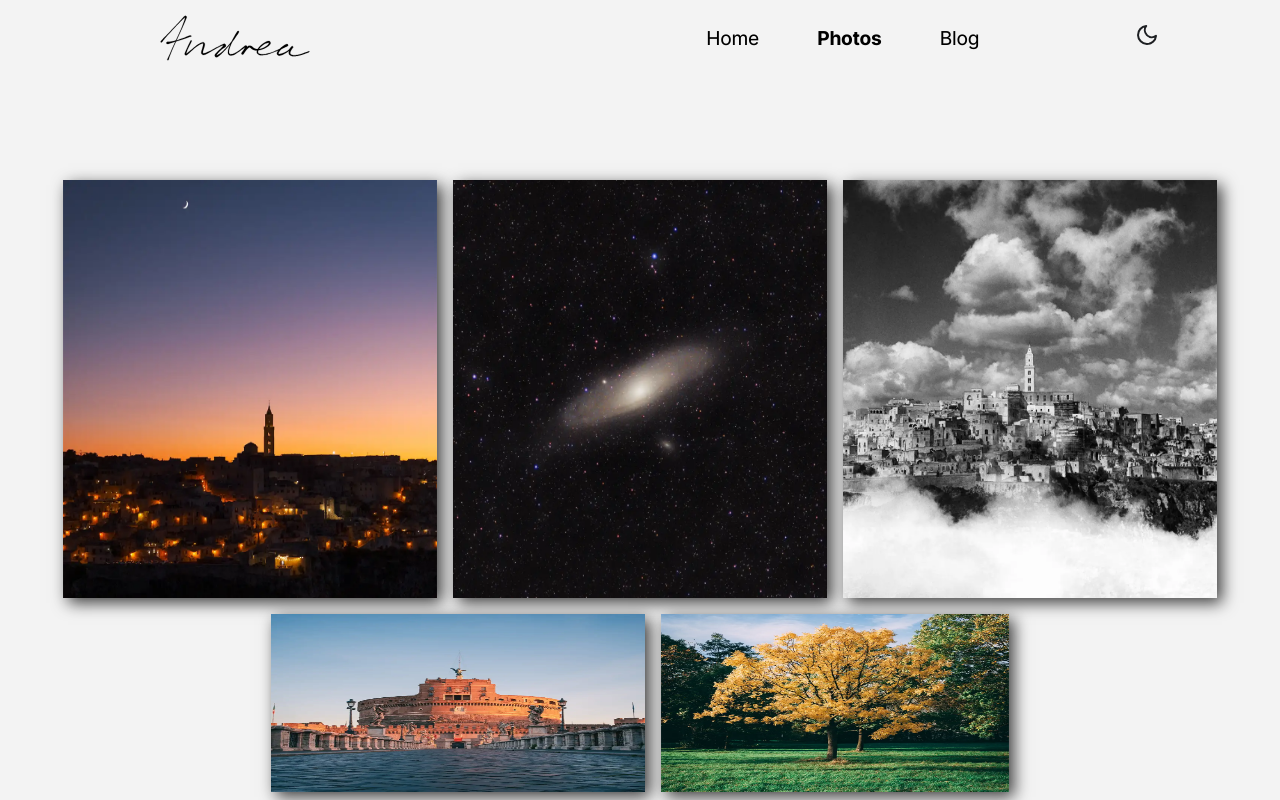
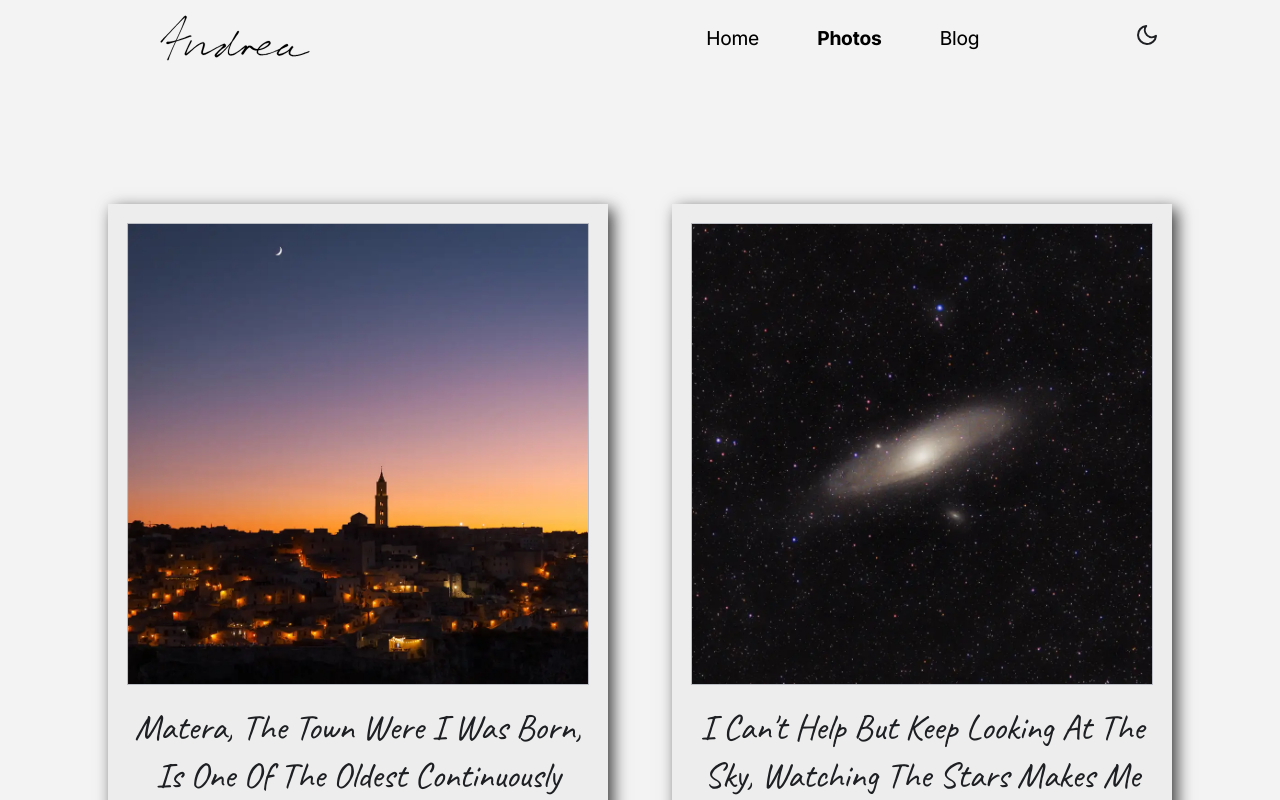
Before and after one commit to andreaiaia/blog, a Next.js app: page /photos in a window 1280 px wide. Shown: the top 800 px of the page. Built offline with nearby package versions, Linux system fonts and the light colour scheme.

Commit message:
Fix polaroid component css

```diff
--- a/components/Thumbnails/Polaroid.module.scss
+++ b/components/Thumbnails/Polaroid.module.scss
@@ -1,33 +1,39 @@
 @use '../../styles/_globals.module' as *;
 
 .container {
-  position: relative;
   line-height: 0;
-  padding: 1.5rem;
-  padding-bottom: 2rem;
-  // border: 1px solid $tone;
+  padding: 1.2rem;
+  margin: 1.5rem;
   background-color: #ededed;
-  max-width: calc(350px + 1.5rem);
-  max-height: calc(350px + 1.5rem + 2rem + 1.5rem + 2.25rem);
+  width: clamp(300px, 80%, 500px);
+  cursor: pointer;
   // Polaroid shadow
   $cardShadow: 5px 5px 15px 0px rgba(0, 0, 0, 0.75);
   box-shadow: $cardShadow;
   -webkit-box-shadow: $cardShadow;
   -moz-box-shadow: $cardShadow;
 
-  cursor: pointer;
+  @include smartphone {
+    margin: 1.5rem 0;
+  }
 }
 
 .img {
-  border: 1px solid $tone;
+  position: relative;
+  width: 100%;
+  padding-bottom: 100%;
+
+  img {
+    border: 1px solid $tone;
+    object-fit: contain;
+  }
 }
 
 .title {
   font-family: 'caveatregular';
   @include h2;
-  margin: 0;
+  margin: 1.2rem 0 0;
   text-align: center;
-  padding-top: 1.5rem;
   text-transform: capitalize;
   transition: 0.3s ease-in-out;
 
```
